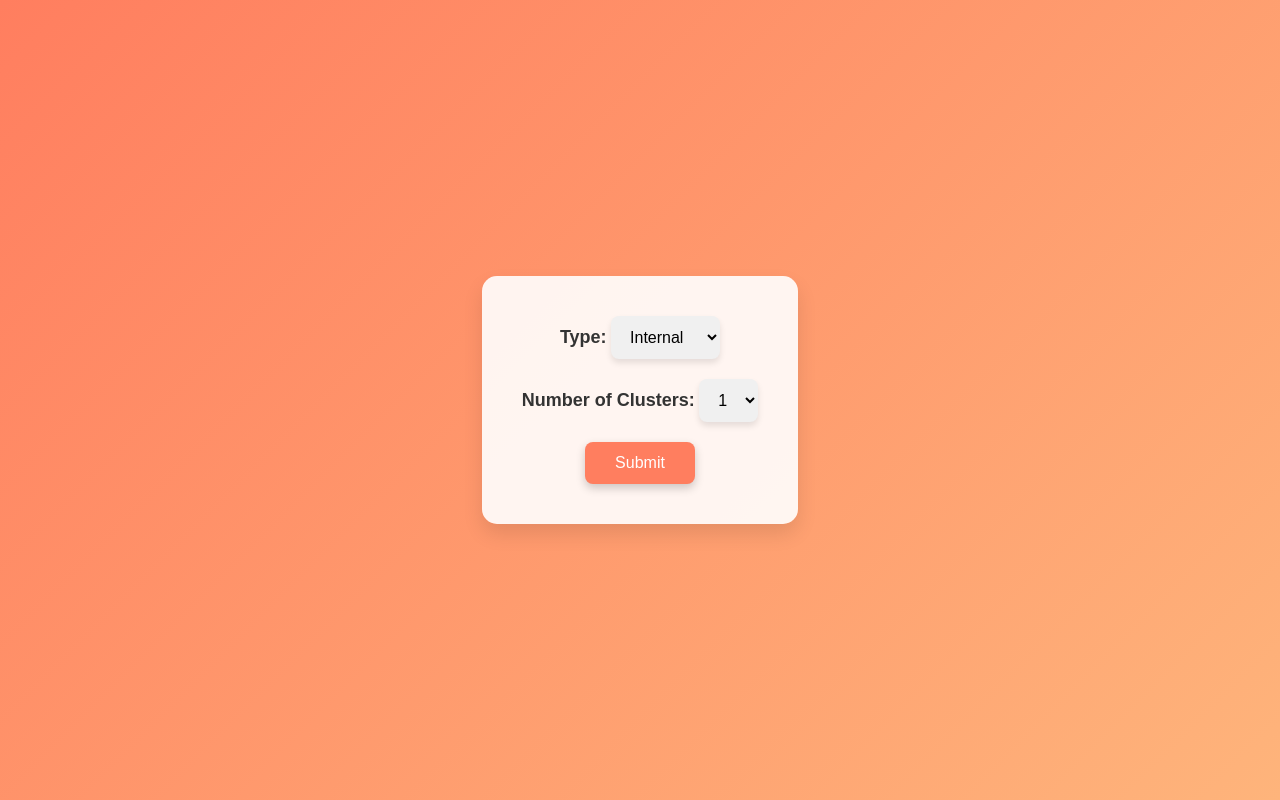
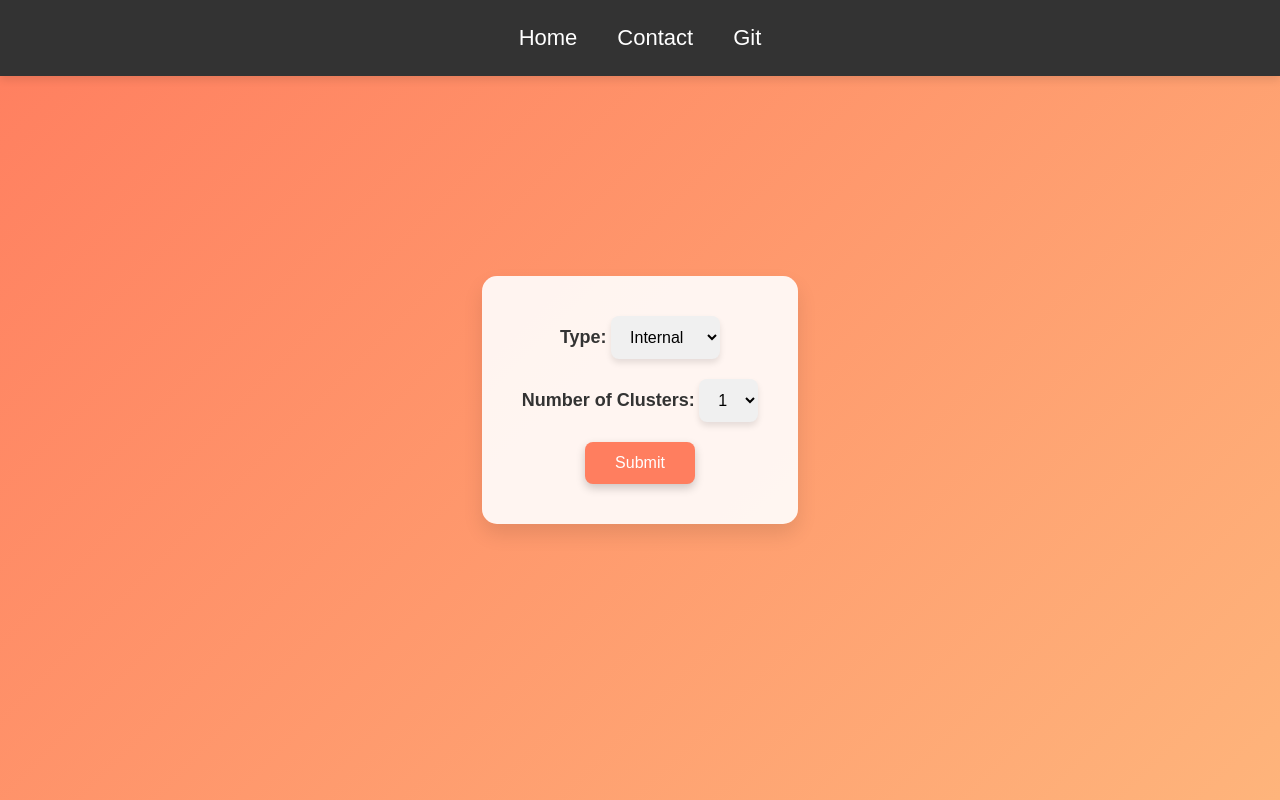
Before and after one commit to PankajPt/JS_TEST, a plain HTML site: page ProjectSet1/Checklist/index.html in a window 1280 px wide. Drawn offline with Linux system fonts and the light colour scheme.

Commit message:
cosmatic_change

```diff
--- a/ProjectSet1/Checklist/funtru.js
+++ b/ProjectSet1/Checklist/funtru.js
@@ -71,7 +71,7 @@ if (currentPage.includes('checklist_1.html')){
         }
 
         const clusterBox = document.querySelectorAll('.box');
-        clusterBox.forEach(function(cluster, index){
+        clusterBox.forEach(function(cluster){
             cluster.addEventListener('click', function(){
                 const clusterNum = cluster.textContent
                 sessionStorage.setItem('index', clusterNum)
--- a/ProjectSet1/Checklist/index.html
+++ b/ProjectSet1/Checklist/index.html
@@ -7,6 +7,14 @@
     <link rel="stylesheet" href="landing.css">
 </head>
 <body>
+    <nav>
+        <ul>
+            <li><a href="#" id="home">Home</a></li>
+            <li><a href="#">Contact</a></li>
+            <li><a href="https://github.com/PankajPt/">Git</a></li>
+        </ul>
+    </nav>
+<br><br>
     <div class="dropdown-container">
         <div class="dropdown">
             <label for="type">Type:</label>
--- a/ProjectSet1/Checklist/landing.css
+++ b/ProjectSet1/Checklist/landing.css
@@ -3,6 +3,37 @@
     padding: 0;
     box-sizing: border-box;
     font-family: 'Poppins', sans-serif;
+}
+/* Navigation Styles */
+nav {
+    background-color: #333;
+    padding: 25px 0;
+    position: fixed;
+    top: 0;
+    width: 100%;
+    z-index: 100;
+    box-shadow: 0 4px 8px rgba(0, 0, 0, 0.1);
+}
+
+nav ul {
+    list-style: none;
+    display: flex;
+    justify-content: center;
+    margin: 0;
+}
+
+nav ul li {
+    margin: 0 20px;
+}
+
+nav ul li a {
+    color: white;
+    text-decoration: none;
+    font-size: 22px;
+}
+
+nav ul li a:hover {
+    color: #ffa500;
 }
 
 /* Background with gradient */
--- a/ProjectSet1/Checklist/styles.css
+++ b/ProjectSet1/Checklist/styles.css
@@ -8,7 +8,7 @@
 /* Navigation styles */
 nav {
     background-color: #333;
-    padding: 10px;
+    padding: 25px;
 }
 
 nav ul {
@@ -24,7 +24,7 @@ nav ul li {
 nav ul li a {
     color: white;
     text-decoration: none;
-    font-size: 18px;
+    font-size: 22px;
 }
 
 nav ul li a:hover {
--- a/ProjectSet1/Checklist/task.css
+++ b/ProjectSet1/Checklist/task.css
@@ -5,14 +5,49 @@
     font-family: 'Poppins', sans-serif;
 }
 
-body {
+/* Navigation Styles */
+nav {
+    background-color: #333;
+    padding: 25px 0;
+    position: fixed;
+    top: 0;
+    width: 100%;
+    z-index: 100;
+    box-shadow: 0 4px 8px rgba(0, 0, 0, 0.1);
+}
+
+nav ul {
+    list-style: none;
     display: flex;
     justify-content: center;
-    align-items: center;
-    height: 100vh;
-    background: linear-gradient(135deg, #ff7e5f, #feb47b);
+    margin: 0;
 }
 
+nav ul li {
+    margin: 0 20px;
+}
+
+nav ul li a {
+    color: white;
+    text-decoration: none;
+    font-size: 22px;
+}
+
+nav ul li a:hover {
+    color: #ffa500;
+}
+
+/* Body background */
+body {
+    background: linear-gradient(135deg, #ff7e5f, #feb47b);
+    padding-top: 70px; /* To avoid content overlap with the navigation */
+    display: flex;
+    justify-content: center;
+    align-items: flex-start;
+    min-height: 100vh;
+}
+
+/* Task container styles */
 .task-container {
     background-color: rgba(255, 255, 255, 0.9);
     padding: 40px;
@@ -21,6 +56,7 @@ body {
     width: 90%;
     max-width: 500px;
     transition: transform 0.3s ease;
+    margin-top: 20px;
 }
 
 .task-container:hover {
```
Also changed, not shown: ProjectSet1/Checklist/checklist_1.html (+1 -1 lines), ProjectSet1/Checklist/tasklist.html (+8 -0 lines).
